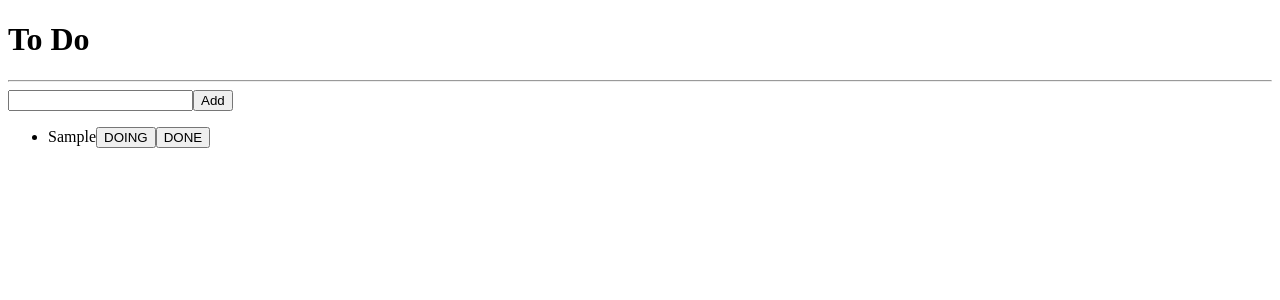
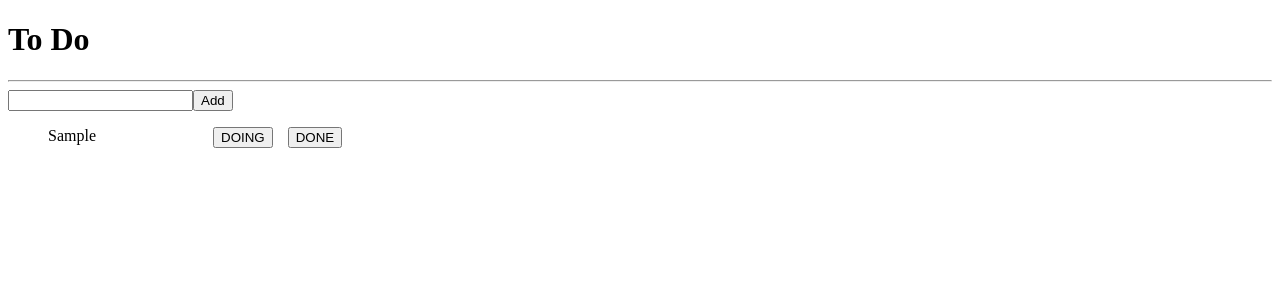
Before and after one commit to cf9874/react-study, a React (Create React App) app in the folder init/: page / in a window 1280 px wide. Both pictures are taken after typing "Sample" into the empty fields and a click on the button "Add". Shown: the top 300 px of the page. Built offline with nearby package versions, Linux system fonts and the light colour scheme.

Commit message:
state update

```diff
--- a/init/src/component/ToDo.tsx
+++ b/init/src/component/ToDo.tsx
@@ -5,22 +5,22 @@ import { IToDo, toDoState } from "../atoms";
 function ToDo({ id, text, desc }: IToDo) {
   const setToDos = useSetRecoilState(toDoState);
 
-  //   const onClick = (newDesc: IToDo["desc"]) => {
-  //     if (newDesc === "DONE") {
-  //         ....
-  //     }
-  //   };
+  const onClick = (event: React.MouseEvent<HTMLButtonElement>) => {
+    const {
+      currentTarget: { name },
+    } = event;
+    setToDos((prev) => {
+      const index = prev.findIndex((e) => e.id === id);
+      const newTodo = { id, text, desc: name as "TODO" | "DONE" | "DOING" };
 
-  const onClick = (e: React.MouseEvent<HTMLButtonElement>) => {
-    console.log(e.currentTarget.name);
+      return [...prev.slice(0, index), newTodo, ...prev.slice(index + 1)];
+    });
   };
+
   return (
-    <li>
-      <span> {text}</span>
-      {/* <button>{desc}</button> */}
-      {/* {desc !== "TODO" && <button onClick={() => onClick("TODO")}>TODO</button>}
-      {desc !== "DOING" && <button onClick={() => onClick("DOING")}>DOING</button>}
-      {desc !== "DONE" && <button onClick={() => onClick("DONE")}>DONE</button>} */}
+    <li style={{ display: "flex", gap: 15 }}>
+      <span style={{ minWidth: 150, width: 150 }}> {text}</span>
+
       {desc !== "TODO" && (
         <button name="TODO" onClick={onClick}>
           TODO
```
